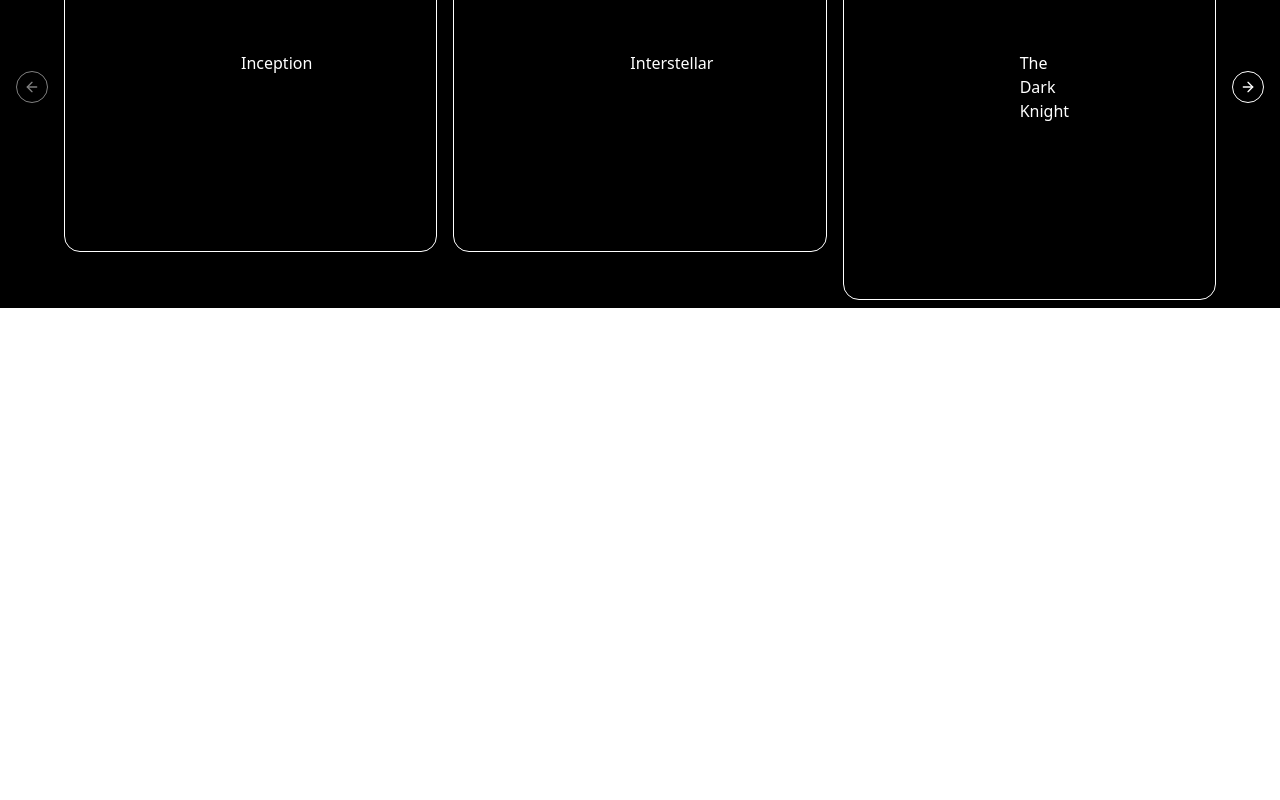
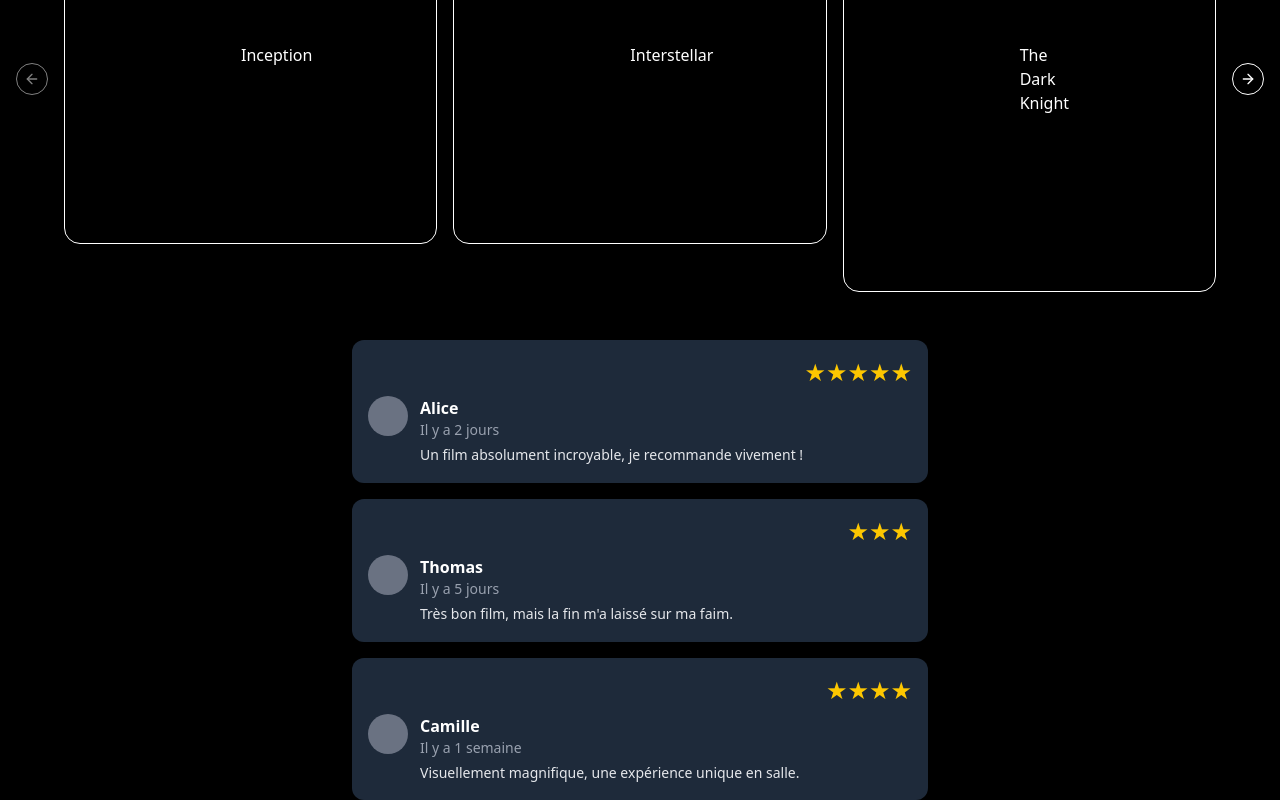
Before and after one commit to loaiattar/cine-connect, a React app in the folder apps/frontend/: page /ancienne-page in a window 1280 px wide. Shown: the part 492-1292 px from the top of the page. Before the commit the page ends 800 px from the top, so only its background shows below. Built offline with nearby package versions, Linux system fonts and the light colour scheme; the HTML template or start-up script is replaced by a standard one.

Commit message:
feat:coonected to ancienne-page.tsx

```diff
--- a/apps/frontend/src/components/ui/CommentSectionComponent.tsx
+++ b/apps/frontend/src/components/ui/CommentSectionComponent.tsx
@@ -1,3 +1,5 @@
+import type { ReactElement } from "react"
+
 // Interface des props du composant ReviewCard
 interface ReviewCardProps {
   username: string
@@ -7,7 +9,7 @@ interface ReviewCardProps {
 }
 
 // Composant ReviewCard - structure de base de la carte
-export default function ReviewCard({ username, date, reviewText, rating }: ReviewCardProps) {
+export default function ReviewCard({ username, date, reviewText, rating }: ReviewCardProps): ReactElement {
   return (
     // Carte avec fond bleu-gris foncé
     <div className="w-full rounded-xl p-4" style={{ backgroundColor: '#1e2a3a' }}>
--- a/apps/frontend/src/routes/ancienne-page.tsx
+++ b/apps/frontend/src/routes/ancienne-page.tsx
@@ -8,6 +8,7 @@ import {
   CarouselNext,
   CarouselPrevious,
 } from "@/components/ui/carousel";
+import ReviewCard from "@/components/ui/CommentSectionComponent";
 
 export const Route = createFileRoute("/ancienne-page")({
   component: LegacyPage,
@@ -80,6 +81,28 @@ function LegacyPage() {
           <CarouselNext />
         </Carousel>
       </div>
+
+      {/* Section des avis */}
+      <div className="mt-12 w-full max-w-xl flex flex-col gap-4">
+        <ReviewCard
+          username="Alice"
+          date="Il y a 2 jours"
+          reviewText="Un film absolument incroyable, je recommande vivement !"
+          rating={5}
+        />
+        <ReviewCard
+          username="Thomas"
+          date="Il y a 5 jours"
+          reviewText="Très bon film, mais la fin m'a laissé sur ma faim."
+          rating={3}
+        />
+        <ReviewCard
+          username="Camille"
+          date="Il y a 1 semaine"
+          reviewText="Visuellement magnifique, une expérience unique en salle."
+          rating={4}
+        />
+      </div>
     </div>
   );
 }
```
